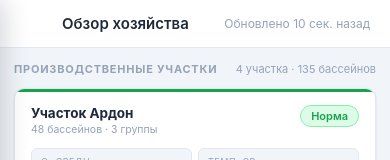
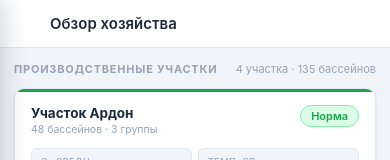
Before and after one commit to Olovyannikov/ostrov, a React (Vite) app: page /#/overview in a window 390 px wide. Shown: the top 160 px of the page. Built offline with nearby package versions, Linux system fonts and the light colour scheme; some icons are missing.

Commit message:
fix(layout): let page content shrink to mobile viewport width

```diff
--- a/src/widgets/app-layout/ui/AppLayout.module.css
+++ b/src/widgets/app-layout/ui/AppLayout.module.css
@@ -8,6 +8,12 @@
   flex-direction: column;
   min-width: 0;
   overflow-x: hidden;
+}
+/* Let page content shrink below its intrinsic min-content width (otherwise wide
+   tables/grids force the whole column wider than the mobile viewport). */
+.main > * {
+  min-width: 0;
+  max-width: 100%;
 }
 
 /* Backdrop behind the mobile drawer. */
--- a/src/widgets/topbar/ui/Topbar.module.css
+++ b/src/widgets/topbar/ui/Topbar.module.css
@@ -35,3 +35,13 @@
   color: var(--faint);
   white-space: nowrap;
 }
+
+@media (max-width: 640px) {
+  .topbar {
+    gap: 8px;
+    padding: 0 12px;
+  }
+  .updated {
+    display: none;
+  }
+}
```
